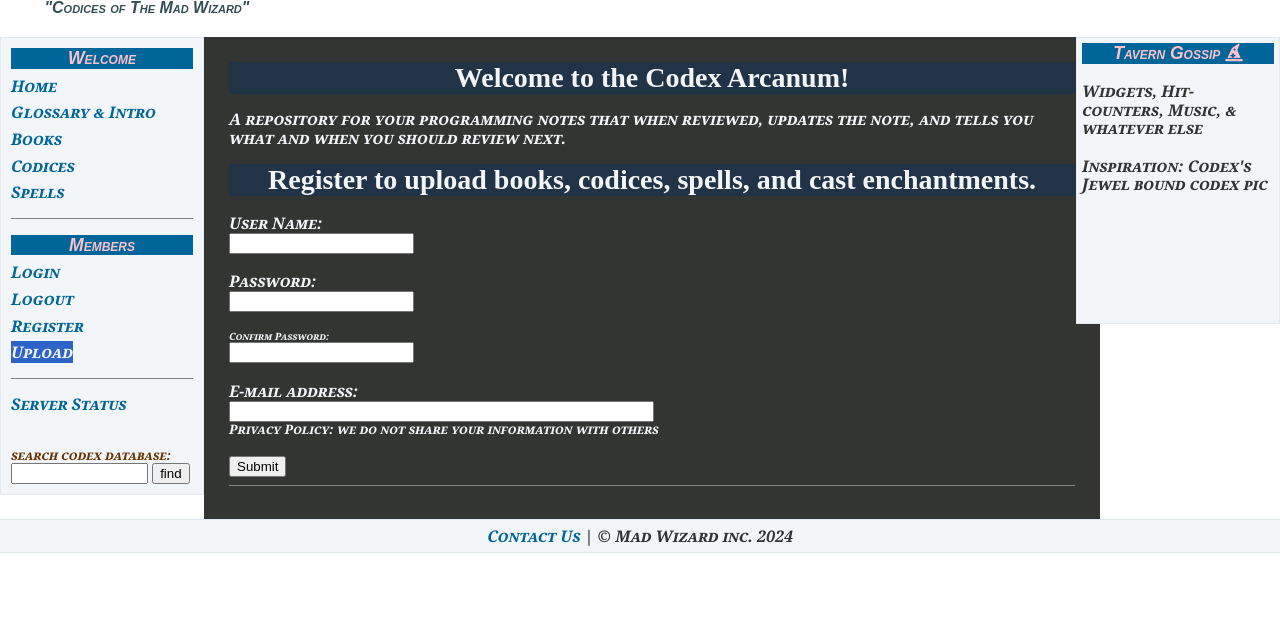
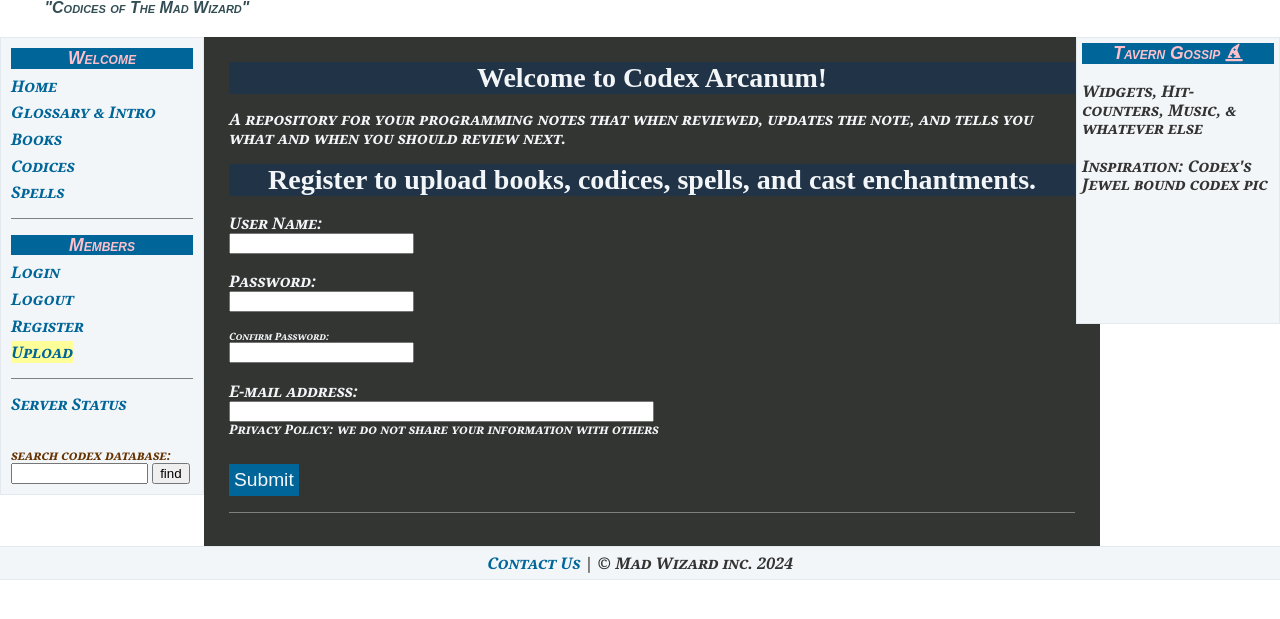
Before and after one commit to jmckirdy/Codex-Arcanum, a PHP site: page /index.php?content=register in a window 1280 px wide. Shown: the part 161-780 px from the top of the page. Run offline with PHP 8.4, Linux system fonts and the light colour scheme; data that the repository does not hold is empty; some libraries are stand-ins or nearby versions.

Commit message:
added and linked button css to all buttons, changed error mess to <p> tags.

```diff
--- a/css/style.css
+++ b/css/style.css
@@ -1,3 +1,19 @@
+.button {
+  padding: 4px;
+  margin: 8px;
+  margin-left: 0px;
+  color: #f3f6f8;
+  background-color: #006699;
+  font-size: larger;
+  border: 1px solid #006699;
+}
+
+.button:hover {
+  border-color: #f3f6f8;
+  color: #e6e6e6;
+  transition-duration: 0.4s;
+}
+
 body {
   font: italic bold small-caps 16px Georgia, serif;
   color: #333333;
@@ -59,8 +75,8 @@ h4 {
 }
 
 strong {
-  background-color: #2e64c9;
-  color: #f3f6f8;
+  background-color: #FFFF99;
+  color: #006699;
 }
 
 #header {
@@ -123,16 +139,6 @@ strong {
   text-align: center;
 }
 
-#footer {
-  clear: both;
-  text-align: center;
-  padding: 7px 0px;
-  border-bottom: 1px solid #E2EAEF;
-  border-top: 1px solid #E2EAEF;
-  background-color: #f3f6f8;
-  width: 100%;
-}
-
 .flex-container {
   display: flex;
   flex-direction: column;
@@ -154,5 +160,19 @@ strong {
   font: bold 28px Papyrus;
   text-align: center;
 }
+.flex-container .codex-text {
+  font: normal 16px Times, serif;
+  font-size: large;
+}
+
+#footer {
+  clear: both;
+  text-align: center;
+  padding: 7px 0px;
+  border-bottom: 1px solid #E2EAEF;
+  border-top: 1px solid #E2EAEF;
+  background-color: #f3f6f8;
+  width: 100%;
+}
 
 /*# sourceMappingURL=style.css.map */
--- a/glossary.inc.php
+++ b/glossary.inc.php
@@ -1,7 +1,7 @@
 <div class='flex-container'>
     <h3>Intro</h3>
     <div class="flex-item">
-        <p><em>Codex Arcanum</em> is a tool for uploading and reviewing your <strong>important</strong> programming notes and scripts, with a magic theme. It also has the ability to upload books.<br>
+        <p><em>Codex Arcanum</em> is a primarily for uploading and reviewing programming notes and scripts, with a magic theme. It also has the ability to upload books.<br><br>
         Because the topic of programming is so vast, the Mad Wizard is determined to focus (mostly) upon programming for the web. Here's a array of what that may include:</p>
 
         <code>[PHP, JavaScript, Python, C++, C, Linux, Bash, DSA, Web Design, Redirects, Hosting, Infastructure, DevOps, ...]</code>
--- a/main.inc.php
+++ b/main.inc.php
@@ -1,7 +1,7 @@
 <div class='flex-container'>
    <h2>Codex Arcanum <i class="fa-solid fa-hat-wizard"></i></h2>
 
-   <p></i>Post full Books (pfd/docx), <strong>Programming Notes</strong>, and scripts.<br><br>
+   <p>Post full books(pfd/docx), programming notes, and scripts.<br><br>
    <div class="flex-item">
       <?php
       include("library/login.php");
@@ -24,7 +24,11 @@
             $textfile = $row['textfile'];
             //  the url ending below is the link content=pageTarget.
             echo "<a href=\"index.php?content=showcodex&id=$codexid\">$title</a> Last Reviewed by: $poster<br>\n";
+
+            echo "<div class='codex-text'>";
             echo "$textfile<br>";
+            echo "</div>";
+
             echo "<hr><br>\n";
          }
       }
--- a/register.inc.php
+++ b/register.inc.php
@@ -1,7 +1,7 @@
 <div class='flex-container'>
     <!-- <div class="flex-item"> -->
 
-    <h3>Welcome to the Codex Arcanum!</h3>
+    <h3>Welcome to Codex Arcanum!</h3>
 
     <p>A repository for your programming notes that when reviewed, updates the note, and tells you what and when you should review next.</p>
 
@@ -27,7 +27,7 @@
 
     <font size="2">Privacy Policy: we do not share your information with others</font><br><br>
 
-    <input type="submit" value="Submit">
+    <input type="submit" value="Submit" class="button">
 
     <input type="hidden" name="content" value="adduser">
 
--- /dev/null
+++ b/scss/_button.scss
@@ -0,0 +1,17 @@
+.button {
+    padding: 4px;
+    margin: 8px;
+    margin-left: 0px;
+    color: $light;
+    background-color: $bluelink;
+    font-size: larger;
+    // border-radius: 12px;
+    border: 1px solid $bluelink;
+  }
+
+  .button:hover {
+    border-color: $light;
+    color: #e6e6e6;
+    // background-color: #281676;
+    transition-duration: 0.4s;
+  }
--- a/scss/_center.scss
+++ b/scss/_center.scss
@@ -1,6 +1,7 @@
 .flex-container {
     display: flex;
     flex-direction: column;
+
     // background-color:#213346;
     // background-color: #ccc9dc;
     background-color: #333533;
@@ -10,19 +11,6 @@
     width: 66.1%;
     padding: 25px 25px;
 
-    // #main {
-    //   background-color: #f1f1f1;
-    //   //   width: 100px;
-    //   margin: 10px;
-    //   text-align: center;
-    //   line-height: 75px;
-    //   font-size: 30px;
-
-    //   padding: 25px;
-    //   border-top: 12px solid #E2EAEF;
-    //   //   float: left;
-    //   width: 30%;
-    // }
 
   #flex-item {
     margin: 25px, 25px 25px, 25px;
@@ -34,10 +22,16 @@
     padding-bottom: 2px;
     // color: $dark;
   }
+
   h2,h3,h4 {
     color: $light;
     background-color: $dark;
     font: $hfont1;
     text-align: center;
   }
+
+  .codex-text {
+    font: $fontstack1;
+    font-size: large;
+  }
 }
--- a/scss/style.scss
+++ b/scss/style.scss
@@ -1,4 +1,5 @@
 @import 'config';
+@import 'button';
 
 body{
   // font-family: Arial,sans-serif;
@@ -77,13 +78,16 @@ h4{
 }
 
 strong {
-  // background-color: #FFFF99;
-  background-color: #2e64c9;
-  color: $light;
+  background-color: #FFFF99;
+  // background-color: #2e64c9;
+  color: $bluelink;
+  // color: $light;
 }
 
 @import 'header';
 @import 'nav';
 @import 'news';
+@import 'center';
+
+
 @import 'footer';
-@import 'center';
```
Also changed, not shown: adduser.inc.php (+9 -9 lines), login.inc.php (+8 -27 lines), logout.inc.php (+4 -4 lines), newcodex.inc.php (+8 -11 lines), showcodex.inc.php (+5 -2 lines), 2 other files.
